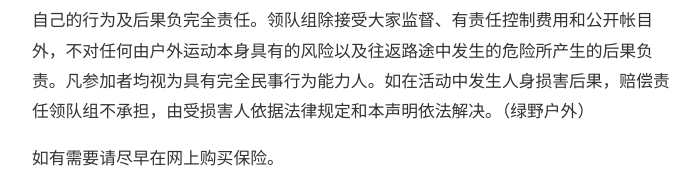
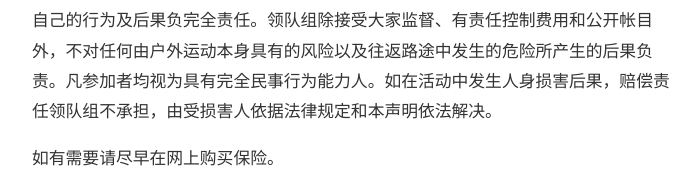
Before and after one commit to yncoder/yncoder.github.io, a Jekyll site: the page built from _posts/2015-05-01-cycling-plan.md, in a window 1280 px wide and 900 px high, scrolled down 3030 px. Shown: the part 726-897 px from the top of the window, without its empty margins (288-988 px from the left). Built offline with Jekyll 4.4.1, drawn with Linux system fonts in a browser that asks for light colours; nearby versions of some CDN libraries; comment, search, counter and statistics services are not loaded; some of the changed text lies outside the part shown.

Commit message:
Fix text.

```diff
--- a/_posts/2015-05-01-cycling-plan.md
+++ b/_posts/2015-05-01-cycling-plan.md
@@ -103,6 +103,6 @@ title: 五一环抚仙湖骑行计划
 免责申明
 ==========
 
-本次活动为非商业化自助户外活动。户外运动有一定的危险性和不可预知性。参加者对自己的行为及后果负完全责任。领队组除接受大家监督、有责任控制费用和公开帐目外，不对任何由户外运动本身具有的风险以及往返路途中发生的危险所产生的后果负责。凡参加者均视为具有完全民事行为能力人。如在活动中发生人身损害后果，赔偿责任领队组不承担，由受损害人依据法律规定和本声明依法解决。（绿野户外）
+本次活动为非商业化自助户外活动。户外运动有一定的危险性和不可预知性。参加者对自己的行为及后果负完全责任。领队组除接受大家监督、有责任控制费用和公开帐目外，不对任何由户外运动本身具有的风险以及往返路途中发生的危险所产生的后果负责。凡参加者均视为具有完全民事行为能力人。如在活动中发生人身损害后果，赔偿责任领队组不承担，由受损害人依据法律规定和本声明依法解决。
 
 如有需要请尽早在网上购买保险。
```
